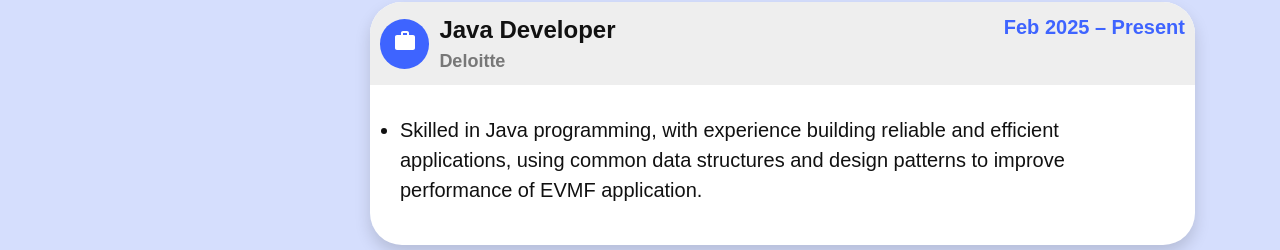
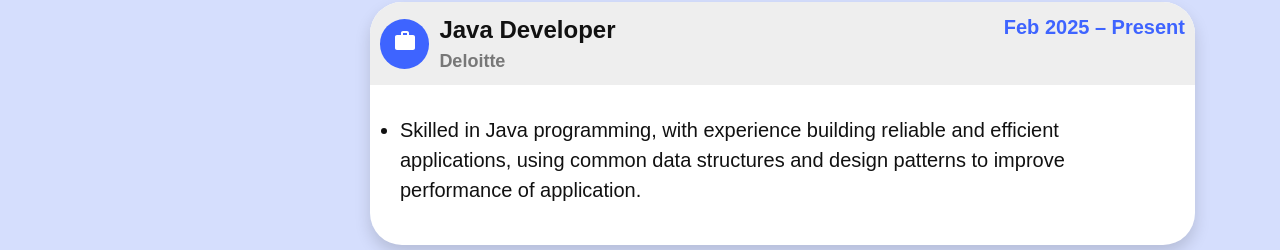
Before and after one commit to Sahil3198/sp-portfolio, a React (Create React App) app in the folder frontend/: page /resume in a window 1280 px wide. Shown: the part 702-952 px from the top of the page. Built offline with nearby package versions, Linux system fonts and the light colour scheme.

Commit message:
minor changes

```diff
--- a/frontend/src/pages/Resume/Resume.js
+++ b/frontend/src/pages/Resume/Resume.js
@@ -85,7 +85,7 @@ const Resume = () => {
                                 </div>
                                 <div className="card-body">
                                     <ul>
-                                        <li>Skilled in Java programming, with experience building reliable and efficient applications, using common data structures and design patterns to improve performance of EVMF application.</li>
+                                        <li>Skilled in Java programming, with experience building reliable and efficient applications, using common data structures and design patterns to improve performance of application.</li>
                                     </ul>
                                 </div>
                             </div>
```
